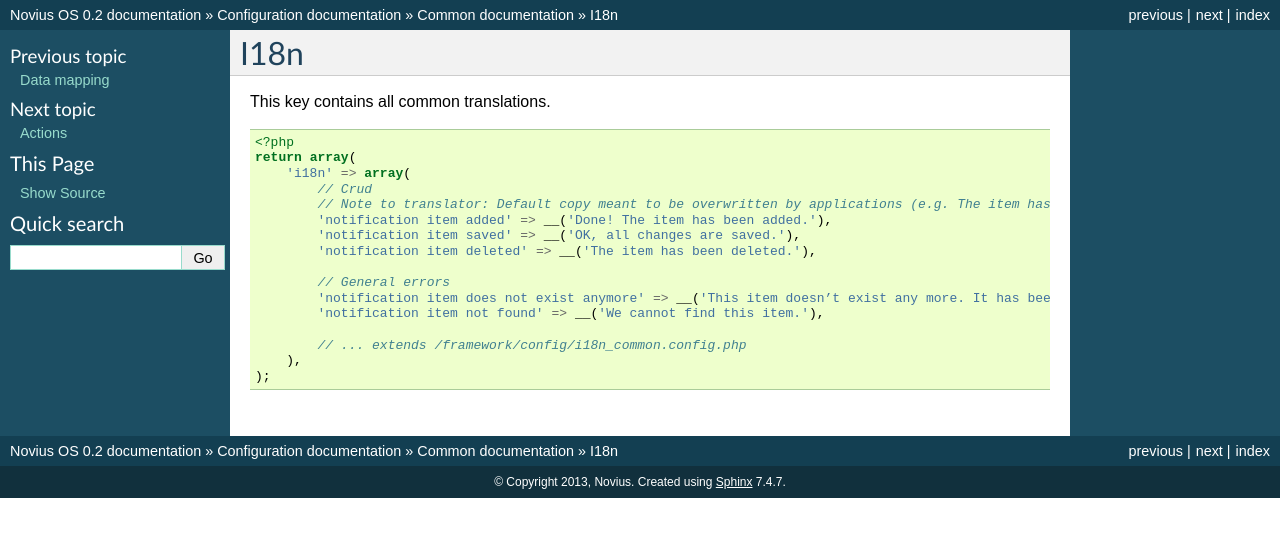
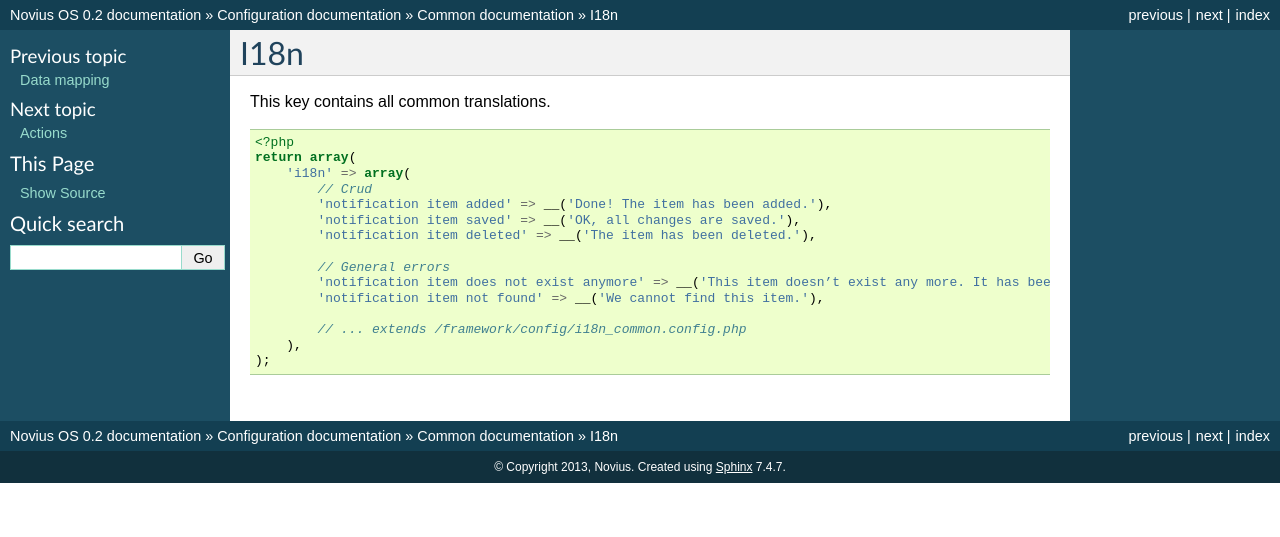
Before and after one commit to vrcAlbert/documentation-api, a Sphinx documentation site: the page built from source/configuration/common/i18n.rst, in a window 1280 px wide. Shown: the top 537 px of the page. Built offline with Sphinx 7.4.7, drawn with Linux system fonts in a browser that asks for light colours.

```diff
--- a/source/configuration/common/i18n.rst
+++ b/source/configuration/common/i18n.rst
@@ -9,7 +9,6 @@
     return array(
         'i18n' => array(
             // Crud
-            // Note to translator: Default copy meant to be overwritten by applications (e.g. The item has been deleted > The page has been deleted). The word 'item' is not to feature in Novius OS.
             'notification item added' => __('Done! The item has been added.'),
             'notification item saved' => __('OK, all changes are saved.'),
             'notification item deleted' => __('The item has been deleted.'),
```
